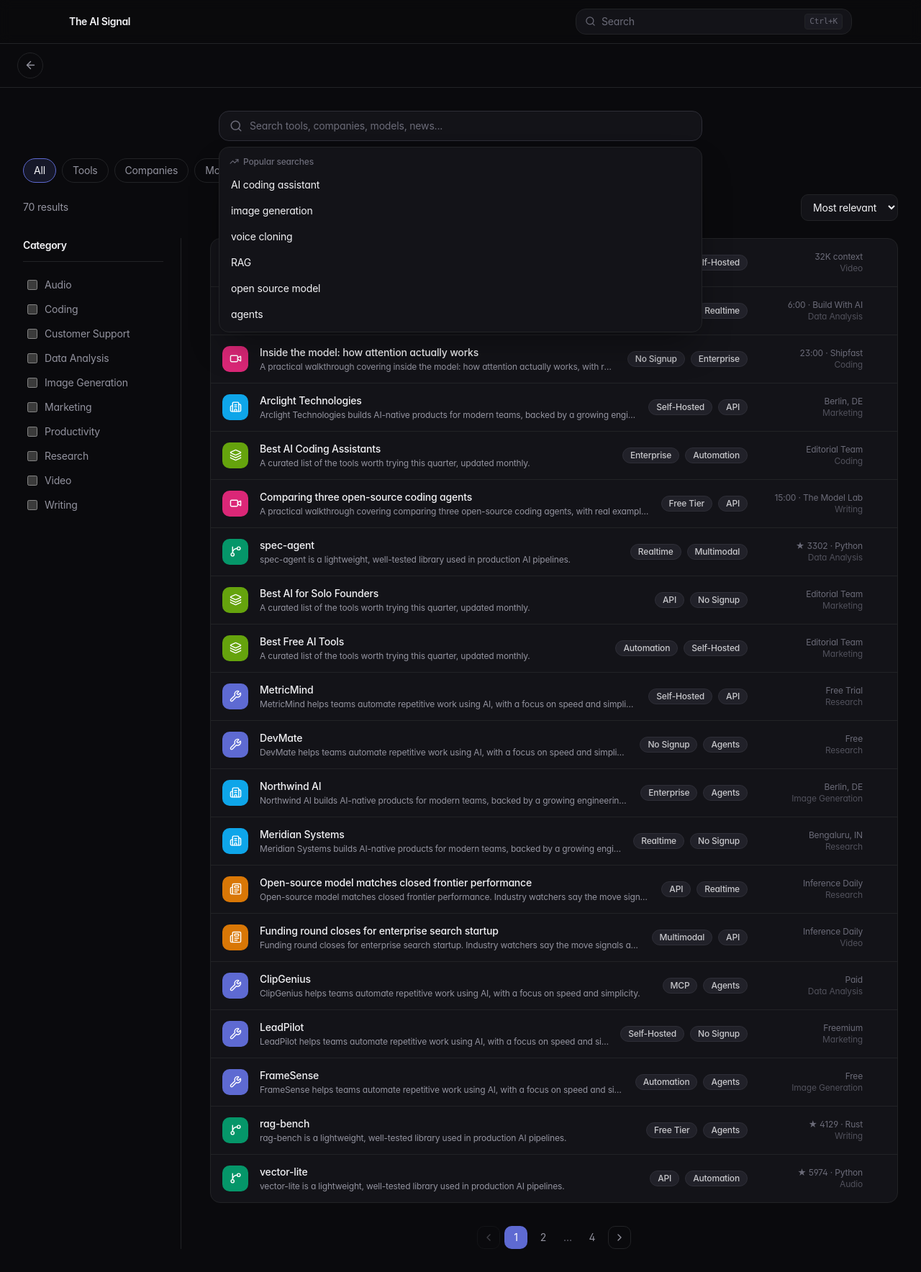
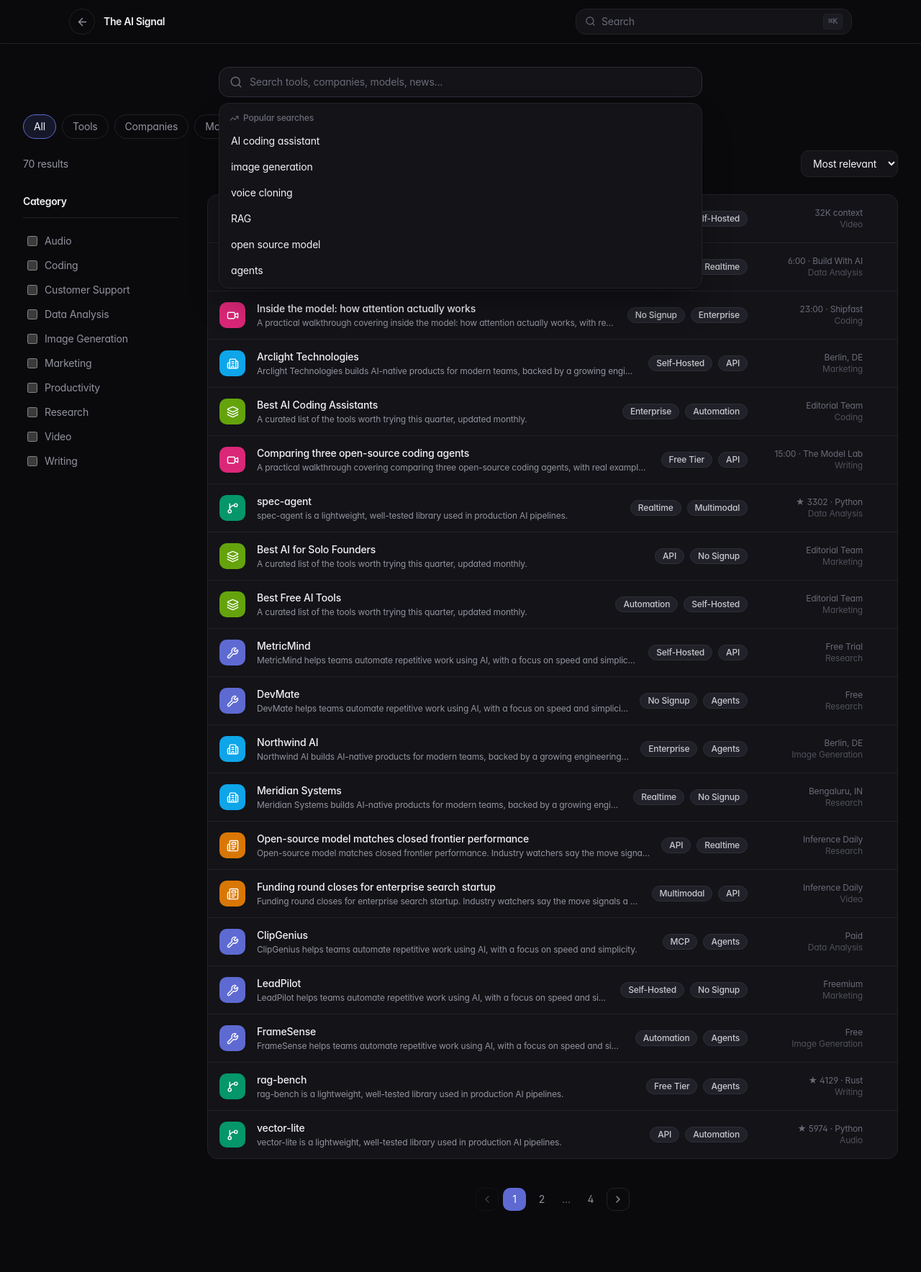
Before and after one commit to Tanya-12114/module-2-global-search, a Next.js app: page /search in a window 1280 px wide. Shown: the whole page at 72% size. After the commit the page ends 1715 px from the top, so only its background shows below. Built offline with nearby package versions, Linux system fonts and the light colour scheme.

Commit message:
updated search trigger

```diff
--- a/src/app/search/SearchPageContent.tsx
+++ b/src/app/search/SearchPageContent.tsx
@@ -1,8 +1,7 @@
 "use client";
 
 import { useMemo, useState } from "react";
-import Link from "next/link";
-import { ArrowLeft, SlidersHorizontal, X } from "lucide-react";
+import { SlidersHorizontal, X } from "lucide-react";
 import { SearchBar } from "@/components/search/SearchBar";
 import { EntityTabs } from "@/components/search/EntityTabs";
 import { Filters } from "@/components/search/Filters";
@@ -38,25 +37,7 @@ export function SearchPageContent() {
   const [isFilterDrawerOpen, setIsFilterDrawerOpen] = useState(false);
 
   return (
-    <>
-      {/*
-        Standalone-shell header, just so this module is navigable on its
-        own. Module 1 owns the real site header/nav — swap this block for
-        theirs (or delete it) once the modules are integrated.
-      */}
-      <header className="border-b border-border">
-        <div className="flex items-center px-4 py-3 sm:px-6">
-          <Link
-            href="/"
-            aria-label="Back to home"
-            className="flex h-9 w-9 items-center justify-center rounded-full border border-border text-text-secondary transition-colors hover:border-border-hover hover:bg-surface-hover hover:text-text-primary"
-          >
-            <ArrowLeft size={17} />
-          </Link>
-        </div>
-      </header>
-
-      <main className="mx-auto max-w-7xl px-4 py-8 sm:px-6 lg:px-8">
+    <main className="mx-auto max-w-7xl px-4 py-8 sm:px-6 lg:px-8">
       <div className="mx-auto mb-6 max-w-2xl">
         <SearchBar initialValue={q} onSubmit={setQuery} autoFocus />
       </div>
@@ -86,48 +67,34 @@ export function SearchPageContent() {
         </div>
       </div>
 
-      <div className="grid grid-cols-1 gap-6 md:grid-cols-[220px_1fr] md:gap-10">
-        <aside className="hidden md:block md:border-r md:border-border md:pr-4">
-          <Filters allCategories={allCategories} selected={categories} onChange={setCategories} />
+      <div className="flex gap-8">
+        <aside className="hidden w-56 shrink-0 md:block">
+          <Filters
+            allCategories={allCategories}
+            selected={categories}
+            onChange={setCategories}
+          />
         </aside>
 
-        {isFilterDrawerOpen && (
-          <div className="fixed inset-0 z-40 flex md:hidden">
-            <div
-              className="absolute inset-0 bg-black/60"
-              onClick={() => setIsFilterDrawerOpen(false)}
-              aria-hidden="true"
-            />
-            <div className="relative ml-auto flex h-full w-[85%] max-w-xs flex-col gap-4 overflow-y-auto bg-bg p-4">
-              <div className="flex items-center justify-between">
-                <h2 className="text-sm font-medium text-text-primary">Filters</h2>
-                <button
-                  onClick={() => setIsFilterDrawerOpen(false)}
-                  aria-label="Close filters"
-                  className="rounded-md p-1 text-text-tertiary hover:text-text-primary"
-                >
-                  <X size={18} />
-                </button>
+        <div className="min-w-0 flex-1">
+          {error ? (
+            <ErrorState message={error} onRetry={retry} />
+          ) : isLoading ? (
+            <LoadingState />
+          ) : data && data.items.length > 0 ? (
+            <>
+              <ResultsGrid items={data.items} />
+              <div className="mt-8">
+                <Pagination
+                  page={data.page}
+                  totalPages={data.totalPages}
+                  onPageChange={setPage}
+                />
               </div>
-              <Filters allCategories={allCategories} selected={categories} onChange={setCategories} />
-              <button
-                onClick={() => setIsFilterDrawerOpen(false)}
-                className="mt-auto rounded-md bg-accent px-3.5 py-2 text-sm font-medium text-white hover:bg-accent-hover"
-              >
-                Show results
-              </button>
-            </div>
-          </div>
-        )}
-
-        <section className="flex min-w-0 flex-col gap-6">
-          {isLoading && <LoadingState />}
-
-          {!isLoading && error && <ErrorState message={error} onRetry={retry} />}
-
-          {!isLoading && !error && data && data.items.length === 0 && (
+            </>
+          ) : (
             <EmptyState
-              query={q}
+              hasQuery={Boolean(q)}
               hasActiveFilters={hasActiveFilters}
               onClearFilters={() => {
                 setTypes([]);
@@ -135,16 +102,35 @@ export function SearchPageContent() {
               }}
             />
           )}
+        </div>
+      </div>
 
-          {!isLoading && !error && data && data.items.length > 0 && (
-            <>
-              <ResultsGrid items={data.items} />
-              <Pagination page={page} totalPages={data.totalPages} onChange={setPage} />
-            </>
-          )}
-        </section>
-      </div>
-      </main>
-    </>
+      {isFilterDrawerOpen && (
+        <div className="fixed inset-0 z-40 md:hidden">
+          <button
+            aria-label="Close filters"
+            onClick={() => setIsFilterDrawerOpen(false)}
+            className="absolute inset-0 bg-black/50"
+          />
+          <div className="absolute inset-y-0 right-0 w-80 max-w-[85vw] overflow-y-auto bg-surface p-5">
+            <div className="mb-4 flex items-center justify-between">
+              <h2 className="text-sm font-medium text-text-primary">Filters</h2>
+              <button
+                onClick={() => setIsFilterDrawerOpen(false)}
+                aria-label="Close filters"
+                className="rounded-full p-1 text-text-tertiary hover:text-text-primary"
+              >
+                <X size={18} />
+              </button>
+            </div>
+            <Filters
+              allCategories={allCategories}
+              selected={categories}
+              onChange={setCategories}
+            />
+          </div>
+        </div>
+      )}
+    </main>
   );
 }
--- a/src/app/search/page.tsx
+++ b/src/app/search/page.tsx
@@ -1,6 +1,4 @@
 import { Suspense } from "react";
-import Link from "next/link";
-import { ArrowLeft } from "lucide-react";
 import { SearchPageContent } from "./SearchPageContent";
 import { LoadingState } from "@/components/search/states/LoadingState";
 
@@ -8,22 +6,9 @@ export default function SearchPage() {
   return (
     <Suspense
       fallback={
-        <>
-          <header className="border-b border-border">
-            <div className="flex items-center px-4 py-3 sm:px-6">
-              <Link
-                href="/"
-                aria-label="Back to home"
-                className="flex h-9 w-9 items-center justify-center rounded-full border border-border text-text-secondary transition-colors hover:border-border-hover hover:bg-surface-hover hover:text-text-primary"
-              >
-                <ArrowLeft size={17} />
-              </Link>
-            </div>
-          </header>
-          <main className="mx-auto max-w-6xl px-4 py-8 sm:px-6 lg:px-8">
-            <LoadingState />
-          </main>
-        </>
+        <main className="mx-auto max-w-6xl px-4 py-8 sm:px-6 lg:px-8">
+          <LoadingState />
+        </main>
       }
     >
       <SearchPageContent />
--- a/src/components/layout/AppShell.tsx
+++ b/src/components/layout/AppShell.tsx
@@ -1,7 +1,8 @@
 "use client";
 
 import Link from "next/link";
-import { Search } from "lucide-react";
+import { usePathname } from "next/navigation";
+import { ArrowLeft, Search } from "lucide-react";
 import { SearchModal } from "@/components/search/SearchModal";
 import { SearchModalProvider, useSearchModal } from "@/context/SearchModalContext";
 
@@ -15,24 +16,36 @@ export function AppShell({ children }: { children: React.ReactNode }) {
 
 function AppShellInner({ children }: { children: React.ReactNode }) {
   const { isOpen, open, close } = useSearchModal();
+  const pathname = usePathname();
+  const showBack = pathname !== "/";
 
   return (
     <>
       <header className="sticky top-0 z-40 border-b border-border bg-bg/80 backdrop-blur">
-        <div className="mx-auto flex max-w-6xl items-center justify-between gap-4 px-4 py-3 sm:px-6 lg:px-8">
+        <div className="mx-auto flex max-w-6xl items-center gap-3 px-4 py-3 sm:px-6 lg:px-8">
+          {showBack && (
+            <Link
+              href="/"
+              aria-label="Back to home"
+              className="flex h-9 w-9 shrink-0 items-center justify-center rounded-full border border-border text-text-secondary transition-colors hover:border-border-hover hover:bg-surface-hover hover:text-text-primary"
+            >
+              <ArrowLeft size={17} />
+            </Link>
+          )}
+
           <Link href="/" className="shrink-0 text-sm font-semibold tracking-tight text-text-primary">
             The&nbsp;AI&nbsp;Signal
           </Link>
 
-          {/* TAAFT-style search trigger pill — opens the ctrl+K overlay */}
+          {/* TAAFT-style search trigger pill — opens the ⌘K overlay */}
           <button
             onClick={open}
-            className="flex w-full max-w-xs items-center gap-2 rounded-lg border border-border bg-surface px-3 py-1.5 text-sm text-text-tertiary transition-colors hover:border-border-hover hover:text-text-secondary sm:max-w-sm"
+            className="ml-auto flex w-full max-w-xs items-center gap-2 rounded-lg border border-border bg-surface px-3 py-1.5 text-sm text-text-tertiary transition-colors hover:border-border-hover hover:text-text-secondary sm:max-w-sm"
           >
             <Search size={15} className="shrink-0" />
             <span className="flex-1 truncate text-left">Search</span>
             <kbd className="shrink-0 rounded border border-border bg-surface-hover px-1.5 py-0.5 text-[11px] text-text-tertiary">
-              Ctrl+K
+              ⌘K
             </kbd>
           </button>
         </div>
```
